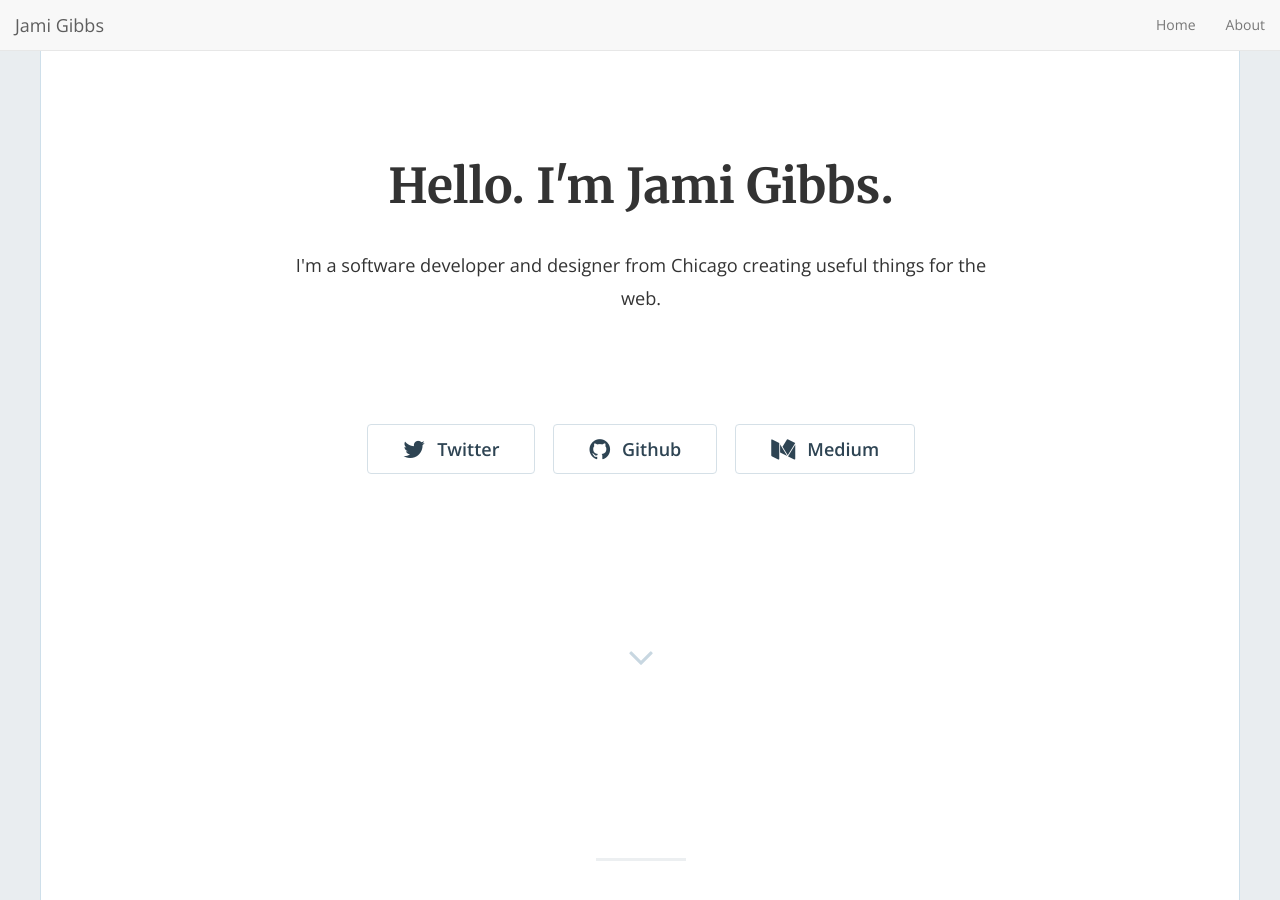
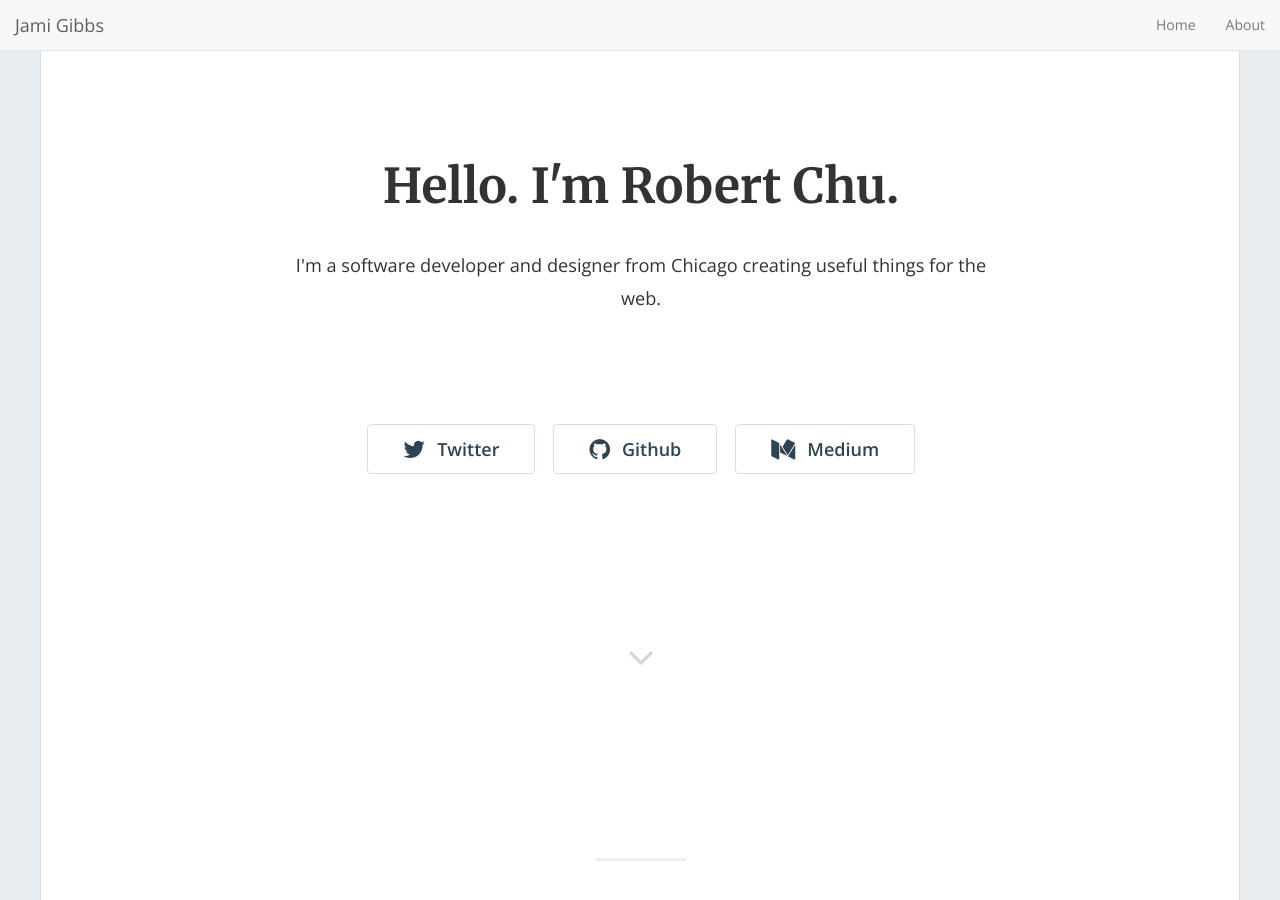
Before and after one commit to RobertFromTX/RobertFromTX.github.io, a Jekyll site: the page built from index.html, in a window 1280 px wide and 900 px high. Built offline with Jekyll 4.4.1, drawn with Linux system fonts in a browser that asks for light colours; nearby versions of some CDN libraries; the list of posts is cut into pages by our own code.

Commit message:
First Changes

```diff
--- a/Gemfile
+++ b/Gemfile
@@ -2,3 +2,5 @@
 
 source "https://rubygems.org"
 gemspec
+gem "kramdown-parser-gfm"
+gem "webrick", "~> 1.8"
--- a/_config.yml
+++ b/_config.yml
@@ -13,11 +13,11 @@
 # you will see them accessed via {{ site.title }}, {{ site.email }}, and so on.
 # You can create any custom variable you would like, and they will be accessible
 # in the templates via {{ site.myvariable }}.
-title: "Hello. I'm Jami Gibbs."
-email: 'jami0821@gmail.com'
+title: "Hello. I'm Robert Chu."
+email: 'robc.btx@gmail.com'
 description: "I'm a software developer and designer from Chicago creating useful things for the web."
 baseurl: "" # the subpath of your site, e.g. /blog
-url: "https://jamigibbs.github.io/phantom" # the base hostname & protocol for your site, e.g. https://example.com
+url: "https://robertfromtx.github.io" # the base hostname & protocol for your site, e.g. https://example.com
 twitter_username: 'jamigibbs'
 github_username: 'jamigibbs'
 medium_username: 'blog.jamigibbs.com'
```
